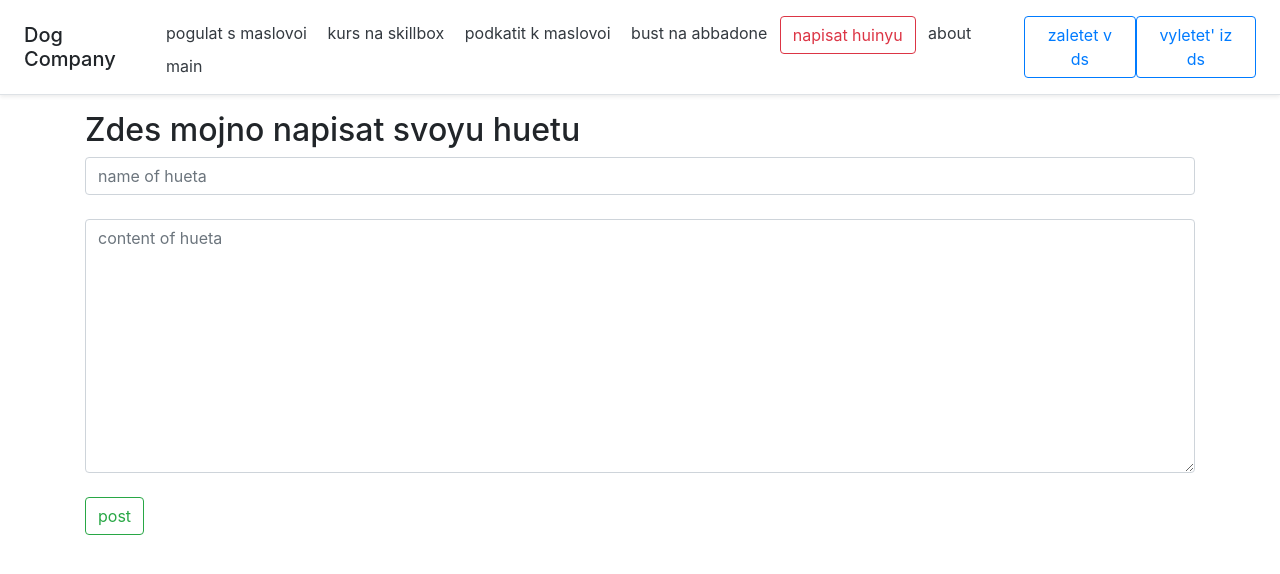
After one commit to udaloff22/django, a Django app: page /create in a window 1280 px wide. The commit adds this page. Shown: the top 574 px of the page. Run offline with Django 3.2, Linux system fonts and the light colour scheme; some libraries are stand-ins or nearby versions.

Commit message:
почти готово

```diff
--- /dev/null
+++ b/taskmanager/main/forms.py
@@ -0,0 +1,21 @@
+from .models import Task
+from django.forms import ModelForm, TextInput, Textarea
+
+
+class TaskForm(ModelForm):
+    class Meta:
+        model = Task
+        fields = ['title', 'text']
+        widgets = {
+            'title' : TextInput(attrs={
+                'class' : 'form-control',
+                'placeholder' : 'name of hueta'
+            }
+            ),
+            'text' : Textarea(attrs={
+                'class' : 'form-control',
+                'placeholder' : 'content of hueta'
+            }
+            )
+
+        }
--- a/taskmanager/main/templates/main/base.html
+++ b/taskmanager/main/templates/main/base.html
@@ -17,6 +17,7 @@
     <a class="p-2 text-dark" href="{% url 'dog' %}">kurs na skillbox</a>
     <a class="p-2 text-dark" href="{% url 'pidor' %}">podkatit k maslovoi</a>
     <a class="p-2 text-dark" href="{% url 'sobaka' %}">bust na abbadone</a>
+    <a class="btn btn-outline-danger" href="{% url 'create' %}">napisat huinyu</a>
     <a class="p-2 text-dark" href="{% url 'about' %}">about</a>
     <a class="p-2 text-dark" href="{% url 'main' %}">main</a>
   </nav>
--- /dev/null
+++ b/taskmanager/main/templates/main/create.html
@@ -0,0 +1,16 @@
+{% extends 'main/base.html' %}
+
+{% block title %}
+  THis Is Tha Motherfucking About Page
+{% endblock %}
+
+{% block content %}
+  <h2>Zdes mojno napisat svoyu huetu</h2>
+  <form method="post">
+    {% csrf_token %}
+    {{ form.title }}<br>
+    {{ form.text }}<br>
+
+  <button type="button" class="btn btn-outline-success">post</button>
+  </form>
+{% endblock %}
--- a/taskmanager/main/urls.py
+++ b/taskmanager/main/urls.py
@@ -8,6 +8,5 @@ urlpatterns = [
     path('pidor', views.pidor, name='pidor'),
     path('dog', views.dog, name='dog'),
     path('sobaka', views.sobaka, name='sobaka'),
-
-
+    path('create', views.create, name='create')
 ]
--- a/taskmanager/main/views.py
+++ b/taskmanager/main/views.py
@@ -1,5 +1,6 @@
-from django.shortcuts import render
+from django.shortcuts import render, redirect
 from .models import Task
+from .forms import TaskForm
 
 # Create your views here.
 
@@ -25,3 +26,15 @@ def sobaka(request):
 
 def pidor(request):
     return render(request, 'main/pidor.html')
+
+def create(request):
+    if request.method == 'post':
+        form = TaskForm(request.post)
+        if form.is_valid():
+            form.save()
+            redirect('main')
+
+
+    form = TaskForm
+    context = {'form' : form}
+    return render(request, 'main/create.html', context)
```
